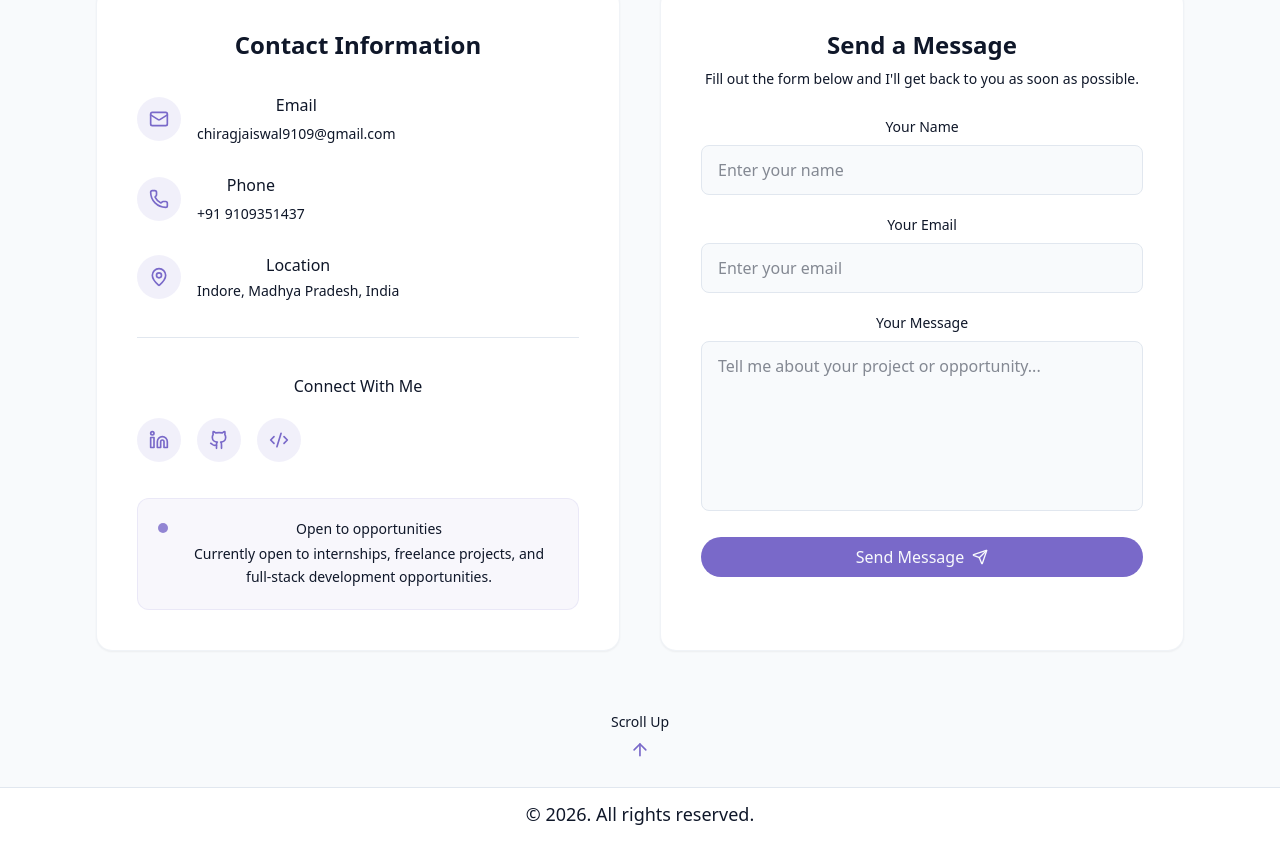
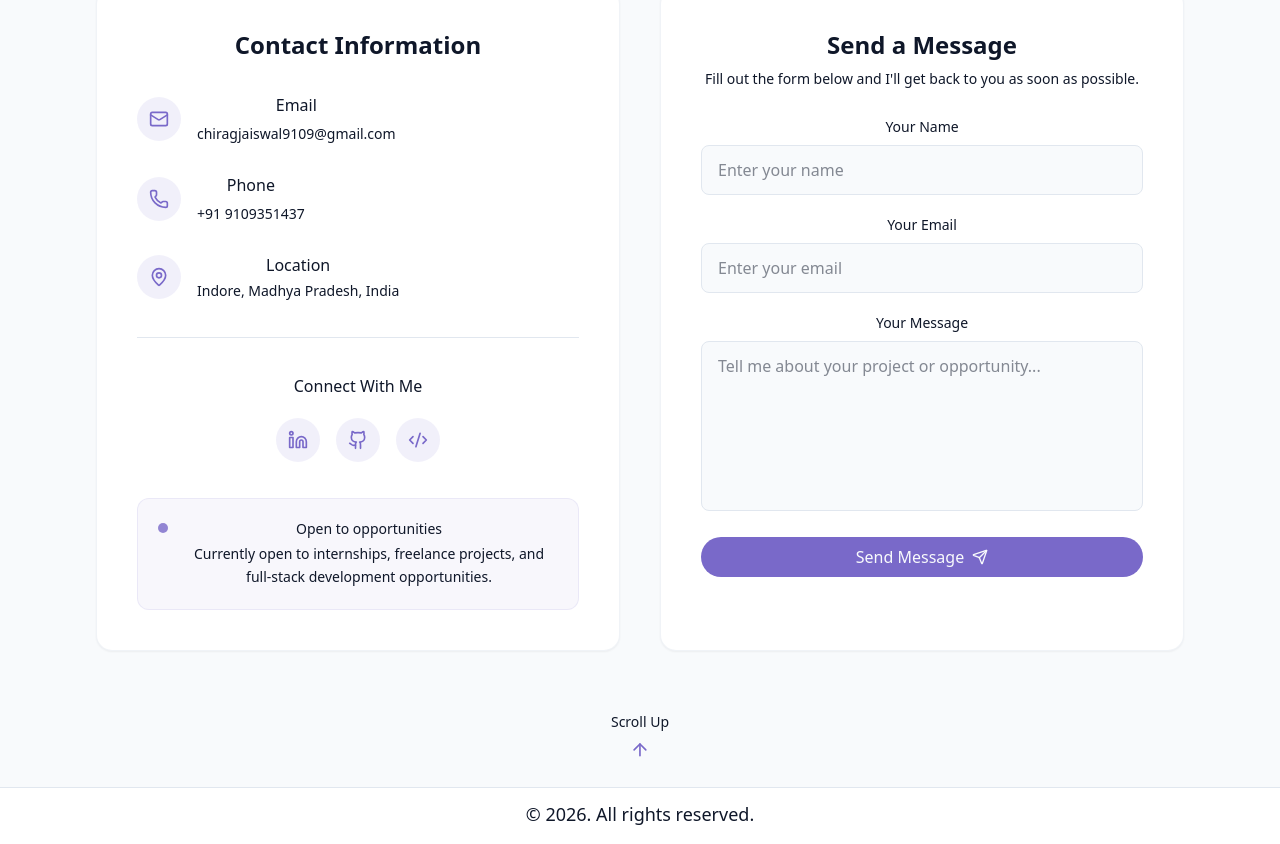
Before and after one commit to chirag-jaiswal-git/My-Portfolio, a React (Vite) app: page / in a window 1280 px wide. Shown: the part 3942-4786 px from the top of the page. Built offline with nearby package versions, Linux system fonts and the light colour scheme.

Commit message:
Update links

```diff
--- a/src/components/ContactSection.jsx
+++ b/src/components/ContactSection.jsx
@@ -173,7 +173,7 @@
             <div>
               <h4 className="font-medium mb-5">Connect With Me</h4>
 
-              <div className="flex gap-4">
+              <div className="flex items-center justify-center gap-4">
                 {socialLinks.map((social) => {
                   const Icon = social.icon;
 
```
